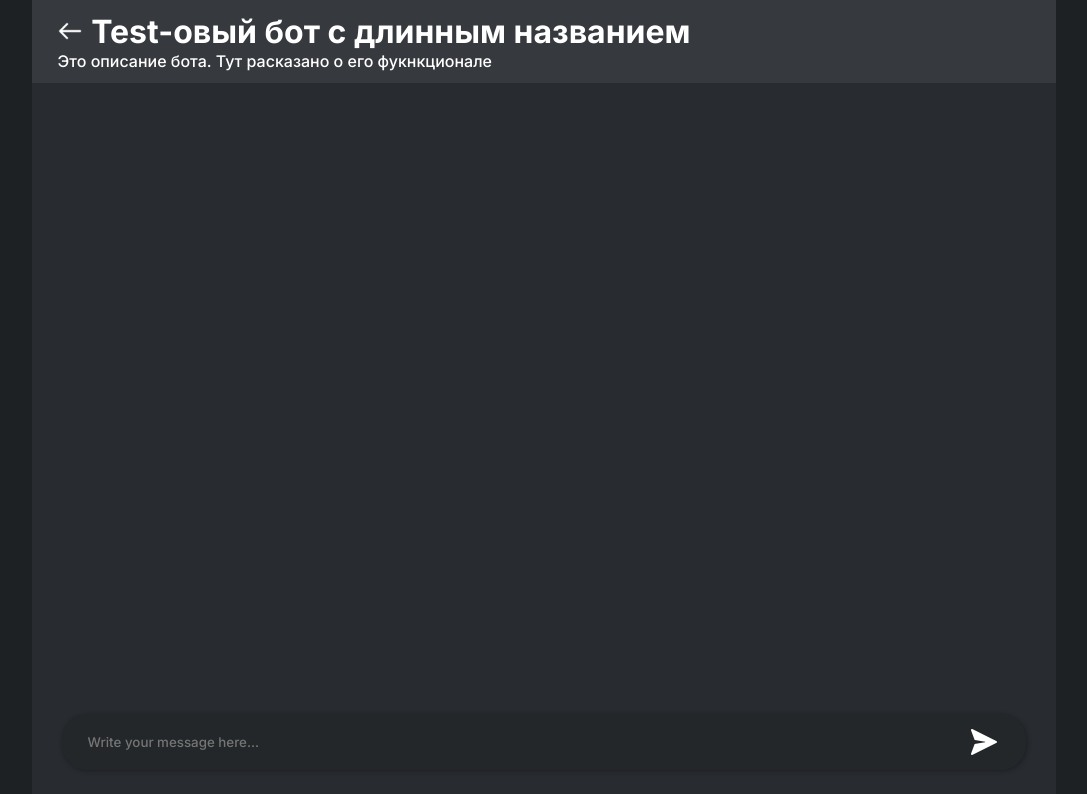
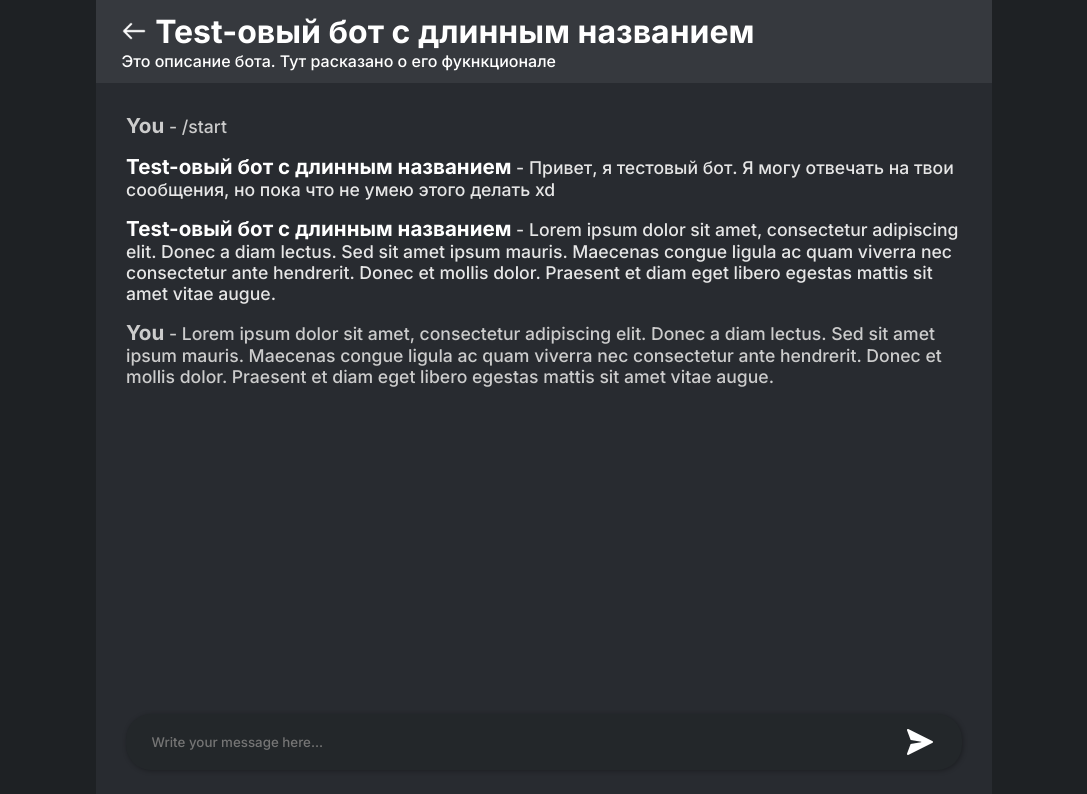
Before and after one commit to WebBotz/webbotz-frontend, a Vue app: page / in a window 1280 px wide. Shown: the top 794 px of the page, without its empty margins (96-1183 px from the left). Built offline with nearby package versions, Linux system fonts and the light colour scheme.

Commit message:
Add Message components

```diff
--- a/src/components/BotChat.vue
+++ b/src/components/BotChat.vue
@@ -7,10 +7,11 @@
         </header>
         <main>
             <div className="message-box">
+                <Message v-for="message in messages" :key="message.id" :message="message" :bot="this.bot"></Message>
             </div>
             <div class="message-input">
                 <input placeholder="Write your message here..." maxlength="2048"></input>
-                <img className="button" src="/send_button.png"></img>
+                <img className="button" src="/send_button.png" @click="addMessage"></img>
             </div>
         </main>
 
@@ -18,7 +19,10 @@
 </template>
 
 <script>
+import Message from "./Message.vue";
+
 export default {
+    components: { Message },
     props: {
         bot: {
             type: Object,
@@ -27,7 +31,28 @@ export default {
     },
     data() {
         return {
-            messages: []
+            messages: [
+                {
+                    id: 1,
+                    text: "/start",
+                    by_bot: false
+                },
+                {
+                    id: 2,
+                    text: "Привет, я тестовый бот. Я могу отвечать на твои сообщения, но пока что не умею этого делать xd",
+                    by_bot: true
+                },
+                {
+                    id: 3,
+                    text: "Lorem ipsum dolor sit amet, consectetur adipiscing elit. Donec a diam lectus. Sed sit amet ipsum mauris. Maecenas congue ligula ac quam viverra nec consectetur ante hendrerit. Donec et mollis dolor. Praesent et diam eget libero egestas mattis sit amet vitae augue.",
+                    by_bot: true
+                },
+                {
+                    id: 4,
+                    text: "Lorem ipsum dolor sit amet, consectetur adipiscing elit. Donec a diam lectus. Sed sit amet ipsum mauris. Maecenas congue ligula ac quam viverra nec consectetur ante hendrerit. Donec et mollis dolor. Praesent et diam eget libero egestas mattis sit amet vitae augue.",
+                    by_bot: false
+                }
+            ]
         }
     }
 }
@@ -82,6 +107,7 @@ main {
     display: block;
     overflow-y: scroll;
     grid-template-columns: 1fr 7vh;
+    max-width: 100%;
 }
 
 .message-input {
--- a/src/components/Message.vue
+++ b/src/components/Message.vue
@@ -0,0 +1,39 @@
+<template>
+    <div className="message-wrapper">
+        <UserMessage v-if="this.message.by_bot===false" :message="this.message"></UserMessage>
+        <BotMessage v-else :message="this.message" :bot="this.bot"></BotMessage>
+    </div>
+</template>
+
+<script>
+import UserMessage from './message_types/UserMessage.vue';
+import BotMessage from './message_types/BotMessage.vue';
+
+    export default {
+        components: { UserMessage, BotMessage },
+        props: {
+            message: {
+                type: Object,
+                required: true
+            },
+            bot: {
+                type: Object,
+                required: true
+            }
+        }
+    }
+</script>
+
+<style scoped>
+.message-wrapper {
+    width: 100%;
+    display: block;
+
+    font-family: "Inter", sans-serif;
+    font-weight: 500;
+    font-size: 1.1em;
+    margin-bottom: 2vh;
+
+    word-break: normal;
+}
+</style>
--- /dev/null
+++ b/src/components/message_types/BotMessage.vue
@@ -0,0 +1,29 @@
+<template>
+    <h3>{{ bot.name }}</h3><p> - {{ message.text }}</p>
+</template>
+
+<script>
+export default {
+    props: {
+        message: {
+            type: Object,
+            required: true
+        },
+        bot: {
+            type: Object,
+            required: true
+        }
+    }
+}
+</script>
+
+<style scoped>
+h3 {
+    display: inline;
+}
+p {
+    display: inline;
+    color: rgb(230, 230, 230);
+    text-align: left
+}
+</style>
--- /dev/null
+++ b/src/components/message_types/UserMessage.vue
@@ -0,0 +1,26 @@
+<template>
+    <h3>You</h3><p> - {{ message.text }}</p>
+</template>
+
+<script>
+export default {
+    props: {
+        message: {
+            type: Object,
+            required: true
+        }
+    }
+}
+</script>
+
+<style scoped>
+h3 {
+    display: inline;
+    color: rgb(204, 204, 204);
+}
+p {
+    display: inline;
+    color: rgb(204, 204, 204);
+    text-align: left;
+}
+</style>
--- a/src/style.css
+++ b/src/style.css
@@ -12,7 +12,7 @@ html {
 }
 
 body {
-  width: 80vw;
+  width: 70vw;
   height: 100vh;
   background-color: #282b30;
   color: white;
```
